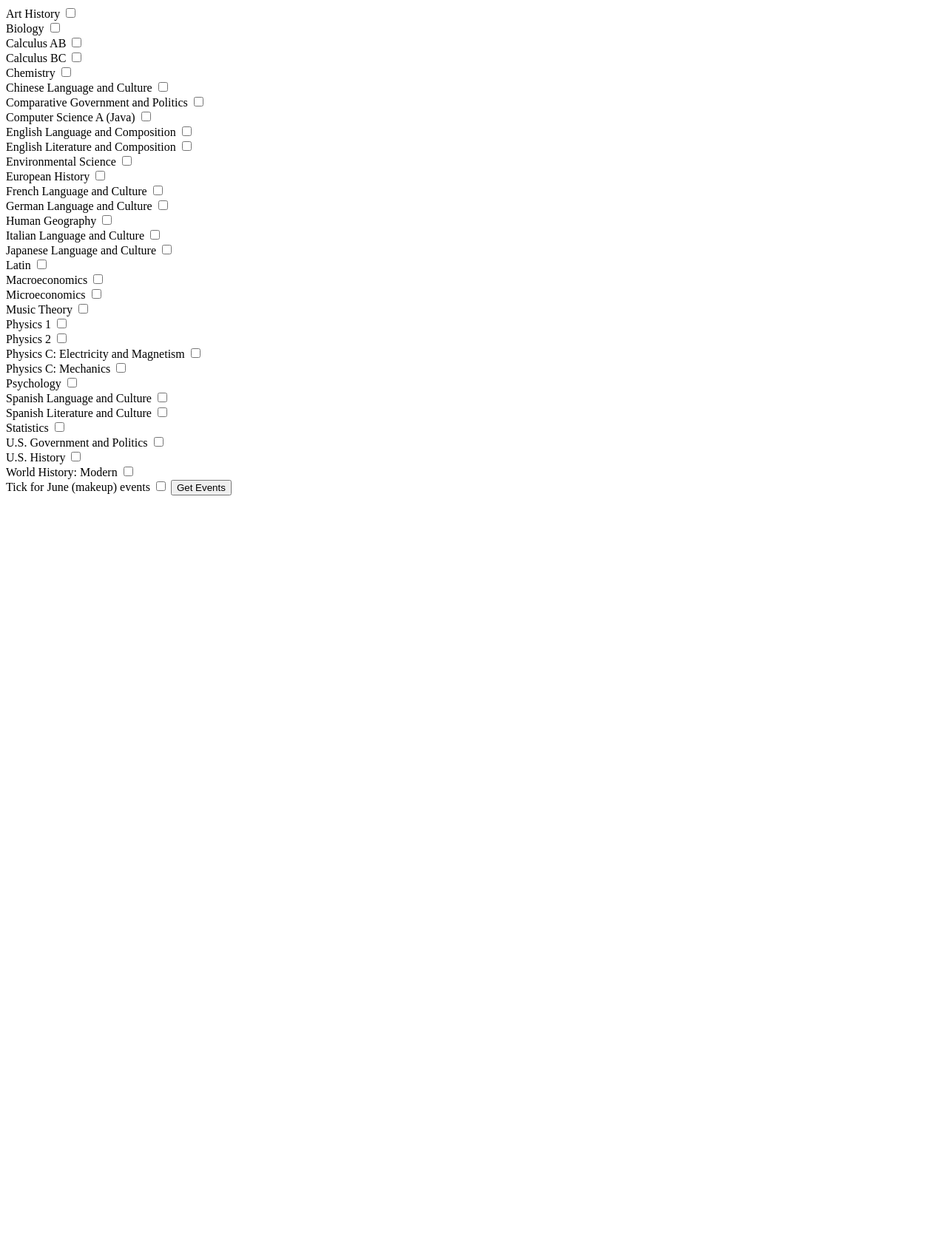
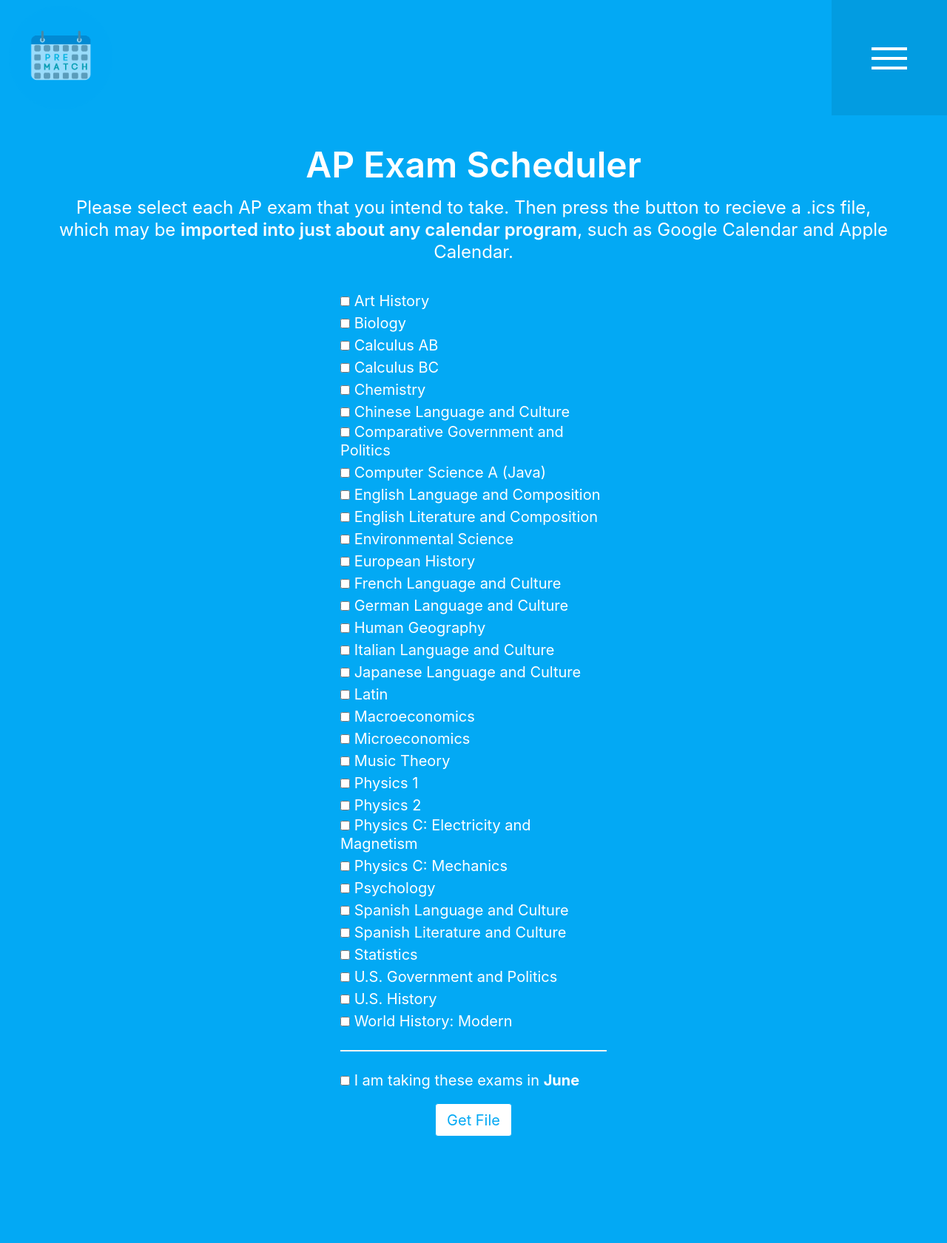
Before and after one commit to PreMatch/PreMatch, a Flask app: page /ap-exam/events in a window 1280 px wide. Shown: the whole page at 74% size. Before the commit the page ends 670 px from the top, so only its background shows below. Run offline with Flask 2, Linux system fonts and the light colour scheme; the visitor is signed in with stand-in values (Sample User, id 1); parts of the project's set-up code (start-up, migrations or seed data) failed here and were passed over; some libraries are stand-ins or nearby versions.

Commit message:
Restyle AP Exam Scheduler page

```diff
--- a/templates/ap_events.html
+++ b/templates/ap_events.html
@@ -1,21 +1,79 @@
 <!DOCTYPE html>
-<head>
-    <title>AP events</title>
-</head>
-<body>
-    <form method="post">
+<html lang="en">
+{% from 'macros.html' import head, nav, importJs, footer %}
+
+{{ head('AP Exam Scheduler', True) }}
+
+<body id="body" class="bg-primary">
+
+{{ nav(logged_in, "/ap-exam/events") }}
+
+<section class="is-transparent is-medium section pushed">
+    <div class="container is-fluid has-text-centered">
+        <h1 class="title overridden-white is-size-1 is-size-3-mobile">AP Exam Scheduler</h1>
+        <p class="subtitle overridden-white is-size-4 is-size-5-mobile">Please select each AP exam that you intend to take. Then press
+            the button to recieve a .ics file, which may be <strong>imported into just about any calendar
+                program</strong>, such as Google Calendar and Apple Calendar.</p>
+        <form method="post" class="has-text-left overridden-white is-size-5 is-size-6-mobile">
             {% for subject in subjects %}
                 <div>
-            <label>
+                    <label class="checkbox">
+                        <input type="checkbox" name="{{ subject }}">
                         {{ subject }}
-                <input type="checkbox" name="{{ subject }}">
                     </label>
                 </div>
             {% endfor %}
-        <label>
-            Tick for June (makeup) events
+            <hr>
+            <label class="checkbox">
                 <input type="checkbox" name="__makeup">
+                I am taking these exams in <strong>June</strong>
             </label>
-        <input type="submit" value="Get Events">
+            <div class="has-text-centered">
+                <a class="button is-outlined is-primary is-medium" href="javascript:void(0)" onclick="attemptSubmit()"
+                   title="Submit">Get File</a>
+            </div>
+            <p class="overridden-white" id="error-msg">Please select <strong>at least one</strong> item!</p>
         </form>
+        <style>
+            form {
+                width: 360px;
+                margin: 0 auto;
+            }
+
+            label:hover {
+                color: white !important;
+            }
+
+            .button {
+                transition: 1s all ease;
+                margin-top: 1rem;
+            }
+
+            .button.is-outlined.is-primary:hover {
+                border-color: white !important;
+            }
+
+            @media screen and (max-width: 678px) {
+                form {
+                    width: 300px;
+                }
+            }
+        </style>
+        <script type="text/javascript">
+            $('#error-msg').hide();
+
+            function attemptSubmit() {
+                if ($('input:checked').length > 0) {
+                    $('#error-msg').hide();
+                    $('form').first().submit();
+                } else
+                    $('#error-msg').show();
+            }
+        </script>
+    </div>
+</section>
+
+{{ importJs() }}
+
 </body>
+</html>
```
Lines whose indentation alone changed are shown as unchanged.
